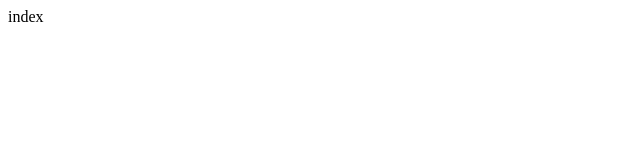
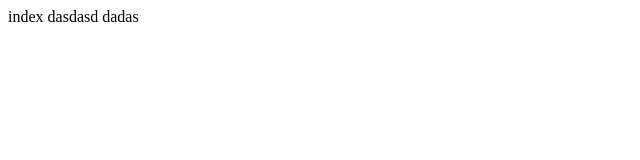
Before and after one commit to smangaraj28/my-first-github, a plain HTML site: page index.html in a window 1280 px wide. Shown: the whole page, without its empty margins (0-640 px from the left). Drawn offline with Linux system fonts and the light colour scheme.

Commit message:
Feature commit

```diff
--- a/index.html
+++ b/index.html
@@ -6,5 +6,7 @@
 </head>
 <body>
     index
+    dasdasd
+    dadas
 </body>
 </html>
```
